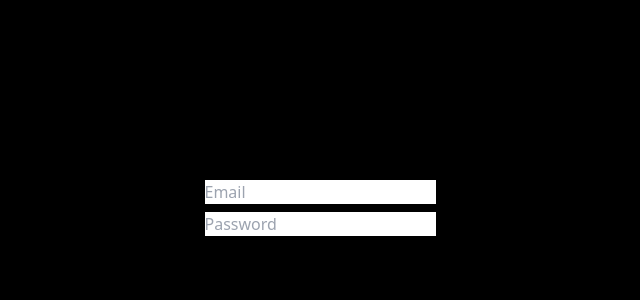
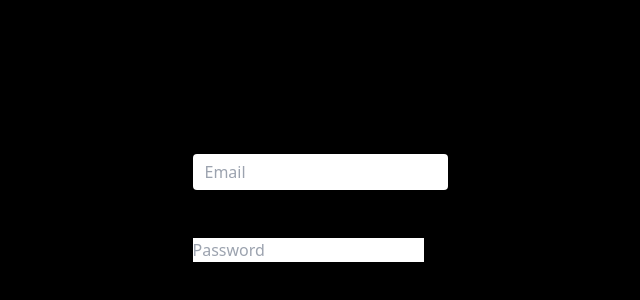
Before and after one commit to Mostafa-Safwat/challenges, a website: page Form/Index.html in a window 1280 px wide. Shown: the part 180-480 px from the top of the page, without its empty margins (320-960 px from the left). Drawn offline with nearby package versions, Linux system fonts and the light colour scheme.

Commit message:
a few edits in the first input

```diff
--- a/Form/Index.html
+++ b/Form/Index.html
@@ -11,7 +11,7 @@
 <section class="min-h-full min-w-full flex justify-center items-center" id="container">
     <form class="flex flex-col">
         <div>
-        <input class="mb-2" type="email" placeholder="Email">
+        <input class="px-3 py-[0.35rem] mb-12 min-h-[auto] w-full rounded outline-none" type="email" placeholder="Email">
         </div>
         <div>
         <input type="password" placeholder="Password">
```
